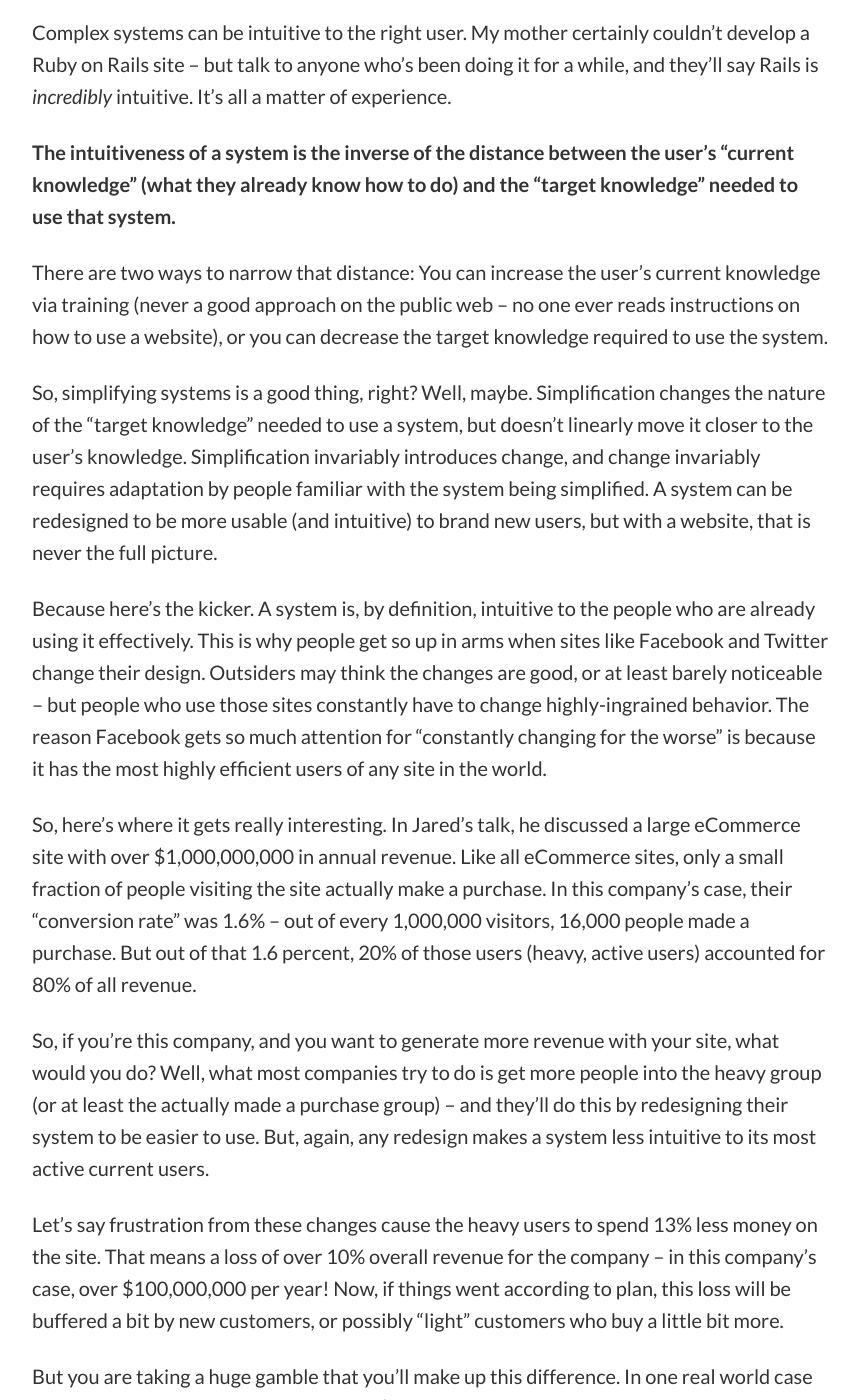
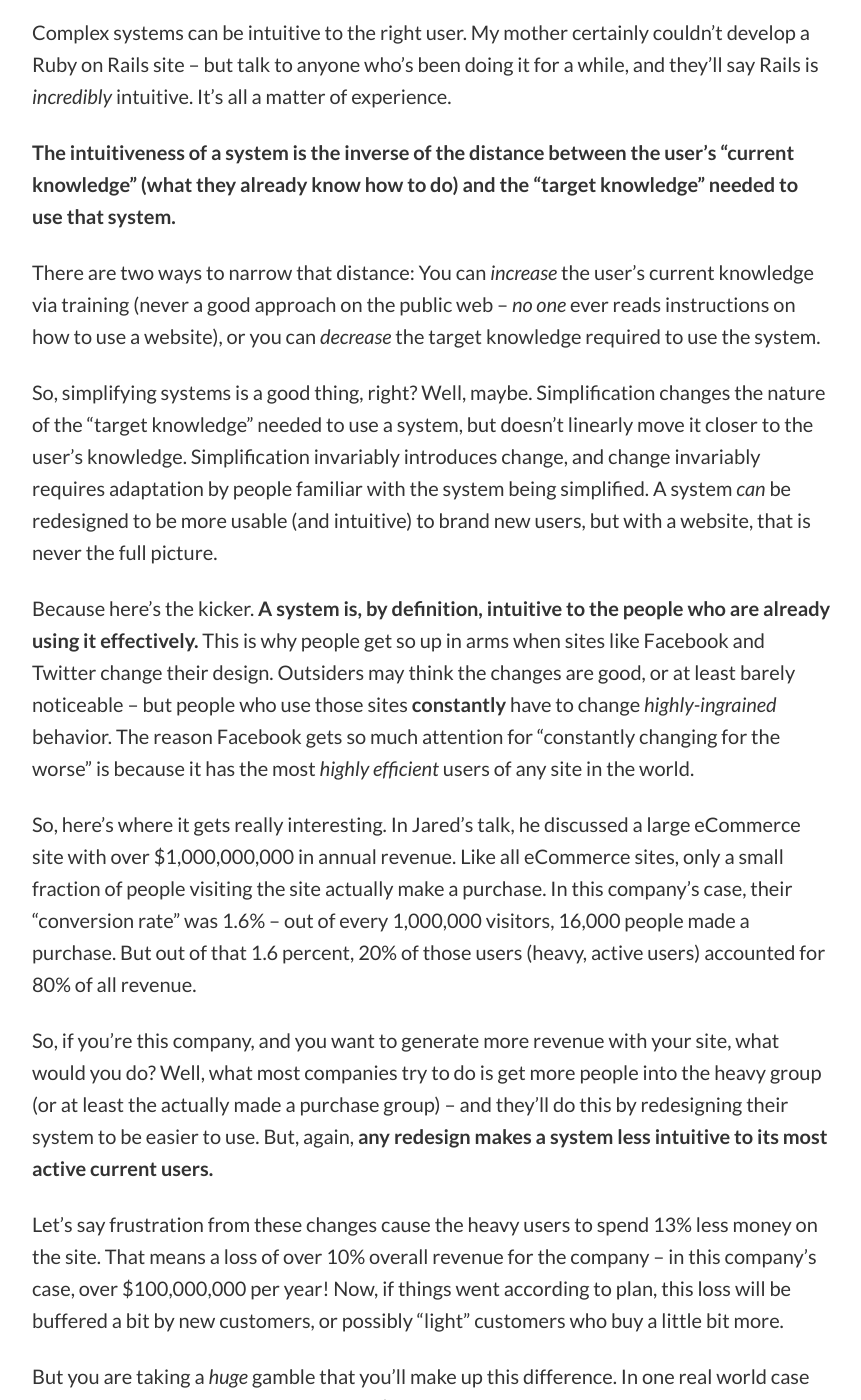
Before and after one commit to jchausse/fp-jekyll, a Jekyll site: the page built from _posts/2013-01-19-the-danger-of-redesign.md, in a window 1280 px wide and 1400 px high, scrolled down 392 px. Shown: the whole window, without its empty margins (208-1069 px from the left). Built offline with Jekyll 4.4.1, drawn with Linux system fonts in a browser that asks for light colours; some of the changed text lies outside the part shown.

Commit message:
Added some formatting to Danger of Redesign pot

```diff
--- a/_posts/2013-01-19-the-danger-of-redesign.md
+++ b/_posts/2013-01-19-the-danger-of-redesign.md
@@ -10,28 +10,28 @@ Complex systems can be intuitive to the right user. My mother certainly couldn
 
 **The intuitiveness of a system is the inverse of the distance between the user’s “current knowledge” (what they already know how to do) and the “target knowledge” needed to use that system.**
 
-There are two ways to narrow that distance: You can increase the user’s current knowledge via training (never a good approach on the public web – no one ever reads instructions on how to use a website), or you can decrease the target knowledge required to use the system.
+There are two ways to narrow that distance: You can *increase* the user’s current knowledge via training (never a good approach on the public web – *no one* ever reads instructions on how to use a website), or you can *decrease* the target knowledge required to use the system.
 
-So, simplifying systems is a good thing, right? Well, maybe. Simplification changes the nature of the “target knowledge” needed to use a system, but doesn’t linearly move it closer to the user’s knowledge. Simplification invariably introduces change, and change invariably requires adaptation by people familiar with the system being simplified. A system can be redesigned to be more usable (and intuitive) to brand new users, but with a website, that is never the full picture.
+So, simplifying systems is a good thing, right? Well, maybe. Simplification changes the nature of the “target knowledge” needed to use a system, but doesn’t linearly move it closer to the user’s knowledge. Simplification invariably introduces change, and change invariably requires adaptation by people familiar with the system being simplified. A system *can* be redesigned to be more usable (and intuitive) to brand new users, but with a website, that is never the full picture.
 
-Because here’s the kicker. A system is, by definition, intuitive to the people who are already using it effectively. This is why people get so up in arms when sites like Facebook and Twitter change their design. Outsiders may think the changes are good, or at least barely noticeable – but people who use those sites constantly have to change highly-ingrained behavior. The reason Facebook gets so much attention for “constantly changing for the worse” is because it has the most highly efficient users of any site in the world.
+Because here’s the kicker. **A system is, by definition, intuitive to the people who are already using it effectively.** This is why people get so up in arms when sites like Facebook and Twitter change their design. Outsiders may think the changes are good, or at least barely noticeable – but people who use those sites **constantly** have to change *highly-ingrained* behavior. The reason Facebook gets so much attention for “constantly changing for the worse” is because it has the most *highly efficient* users of any site in the world.
 
 So, here’s where it gets really interesting. In Jared’s talk, he discussed a large eCommerce site with over $1,000,000,000 in annual revenue. Like all eCommerce sites, only a small fraction of people visiting the site actually make a purchase. In this company’s case, their “conversion rate” was 1.6% – out of every 1,000,000 visitors, 16,000 people made a purchase. But out of that 1.6 percent, 20% of those users (heavy, active users) accounted for 80% of all revenue.
 
-So, if you’re this company, and you want to generate more revenue with your site, what would you do? Well, what most companies try to do is get more people into the heavy group (or at least the actually made a purchase group) – and they’ll do this by redesigning their system to be easier to use. But, again, any redesign makes a system less intuitive to its most active current users.
+So, if you’re this company, and you want to generate more revenue with your site, what would you do? Well, what most companies try to do is get more people into the heavy group (or at least the actually made a purchase group) – and they’ll do this by redesigning their system to be easier to use. But, again, **any redesign makes a system less intuitive to its most active current users.**
 
 Let’s say frustration from these changes cause the heavy users to spend 13% less money on the site. That means a loss of over 10% overall revenue for the company – in this company’s case, over $100,000,000 per year! Now, if things went according to plan, this loss will be buffered a bit by new customers, or possibly “light” customers who buy a little bit more.
 
-But you are taking a huge gamble that you’ll make up this difference. In one real world case Jared discusses, a major retailer made a $100,000,000 major site redesign and lost 20% of its site revenue – from which it took three and a half years to recover!
+But you are taking a *huge* gamble that you’ll make up this difference. In one real world case Jared discusses, a major retailer made a $100,000,000 major site redesign and lost 20% of its site revenue – from which it took three and a half years to recover!
 
 Ever wonder why online flight-booking systems never seem to get easier to use? Why they’re always so complex? Well, even moreso than most companies, airline profits are driven by “power users”. Any change will have a major ripple effect in their profits.
 
-The harder your site is to use, the more invested your power users are in having it stay just the way it is.
+**The harder your site is to use, the more invested your power users are in having it stay just the way it is.**
 
-It’s a weird, counterintuitive fact - the harder your site is to use, the more you risk by changing it!
+It’s a weird, counterintuitive fact - **the harder your site is to use, the more you risk by changing it!**
 
 What are the takeaways?
 
 1. The best thing to do is make your site easy to use out of the gate. Hopefully, that’s a no-brainer.
-2. Risk is just that – risk. Risk is taken with the hope of reward. You may take this type of gamble and come out ahead. But, you should go into a redesign asking yourself – if we lost all of our current customers, would the customers attracted by this redesign make up for it (and then some?) If you can confidently say yes, then you’re probably in a good place to give a major redesign a shot (because in reality, you’ll never lose all your existing customers due to “change frustration”)
+2. Risk is just that – risk. Risk is taken with the hope of reward. You may take this type of gamble and come out ahead. But, you should go into a redesign asking yourself – if we lost *all* of our current customers, would the customers attracted by this redesign make up for it (and then some?) If you can confidently say yes, then you’re probably in a good place to give a major redesign a shot (because in reality, you’ll never lose *all* your existing customers due to “change frustration”)
 3. The safest approach to take is to do slow, gradual redesigns – which incrementally make things easier for light or non-users, but don’t risk significant frustration from heavy users (and you can easily A/B test your ideas to quantitatively measure the actual effect each change on your revenue). This is the approach Amazon.com has always taken. Look at today’s Amazon vs. the Amazon of 5 years ago, and you’ll see a very different site, but you’ll be hard-pressed to think of any point at which it made a radical redesign – the closest change which comes to mind is when they abandoned the top navigation “tabs” – which they were forced to do because they ran out of room. Even in that case, they approached the change very cautiously, and with a large amount of testing.
```
Also changed, not shown: 2 other files.
